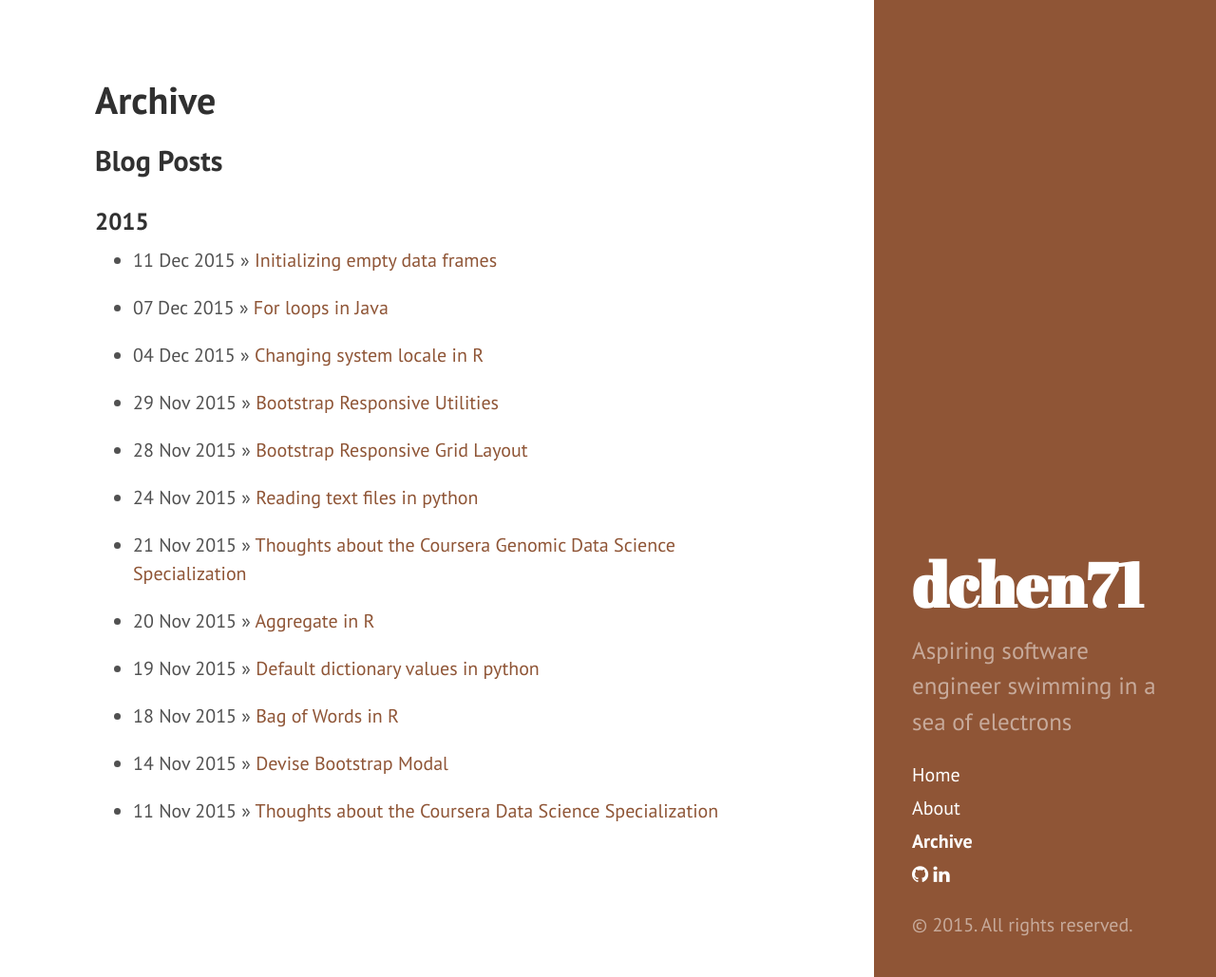
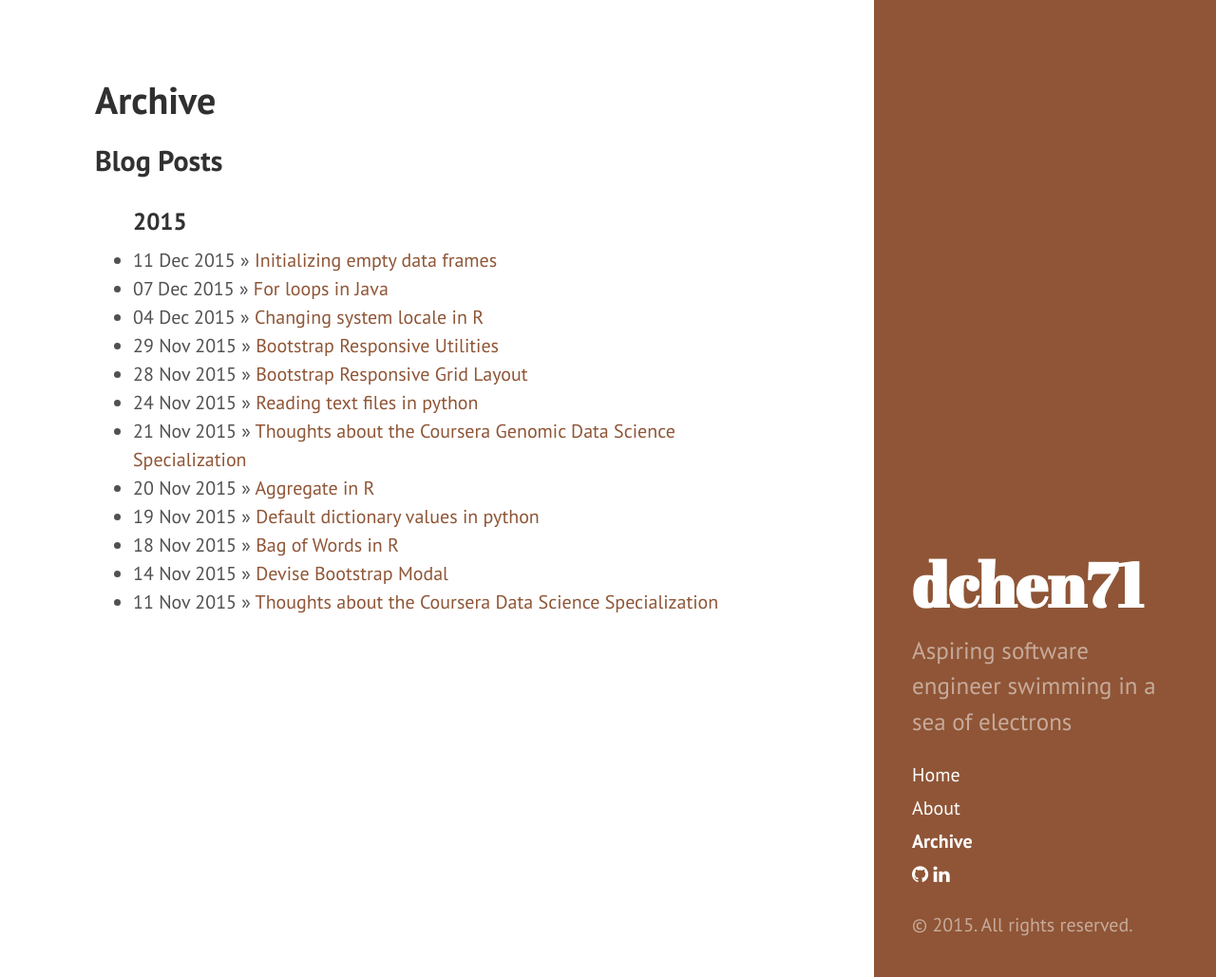
Before and after one commit to dchen71/dchen71.github.io, a Jekyll site: the page built from archive.md, in a window 1280 px wide and 1029 px high. Shown: the whole window at 95% size. Built offline with Jekyll 4.4.1, drawn with Linux system fonts in a browser that asks for light colours; Markdown is read by kramdown in place of the engine named in the settings.

Commit message:
updated archive to do it by year

```diff
--- a/archive.md
+++ b/archive.md
@@ -5,7 +5,15 @@
 
 ## Blog Posts
 
-###2015
-{% for post in site.posts %}
-  * {{ post.date | date_to_string }} &raquo; [ {{ post.title }} ]({{ post.url }})
-{% endfor %}
+<ul>
+  {% for post in site.posts %}
+
+    {% capture year %}{{ post.date | date: '%Y' }}{% endcapture %}
+    {% capture nyear %}{{ post.next.date | date: '%Y' }}{% endcapture %}
+    {% if year != nyear %}
+      <h3>{{ post.date | date: '%Y' }}</h3>
+    {% endif %}
+
+    <li>{{ post.date | date_to_string }} &raquo; <a href="{{ post.url }}">{{ post.title }}</a></li>
+  {% endfor %}
+</ul>
```
